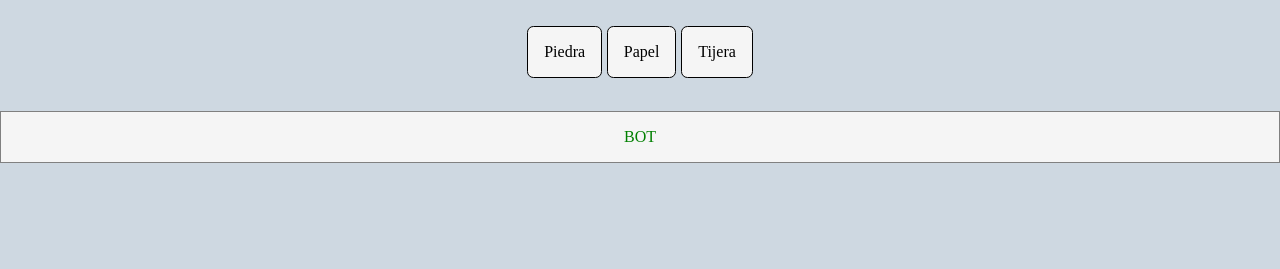
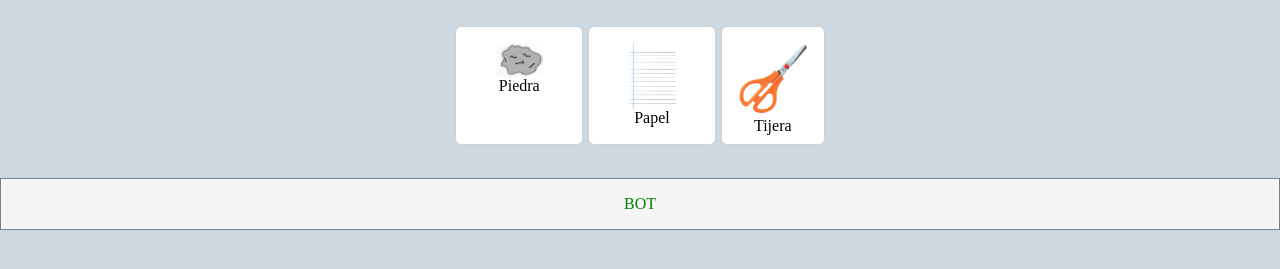
Before and after one commit to mariogrieco/Piedra-Papel-Y-Tijera-v1, a plain HTML site: page Piedra-papel-tijera/INDEX.html in a window 1280 px wide. Shown: the part 121-390 px from the top of the page. Drawn offline with Linux system fonts and the light colour scheme.

Commit message:
img
perdiendo el tiempo en la tarea de mejorando.la

```diff
--- a/Piedra-papel-tijera/INDEX.html
+++ b/Piedra-papel-tijera/INDEX.html
@@ -24,9 +24,9 @@
   </div>
   <nav>
     <ul>
-      <li id="piedra">Piedra</li>
-      <li id="papel">Papel</li>
-      <li id="tijera">Tijera</li>
+      <li id="piedra"> <figure><img src="req/img/roca.png" /></figure><figcaption>Piedra</figcaption></li>
+      <li id="papel"><figure><img src="req/img/papel.png" /></figure><figcaption>Papel</figcaption></li>
+      <li id="tijera"><figure><img src="req/img/tijera.gif" /></figure><figcaption>Tijera</figcaption></li>
     </ul>
   </nav>
   <div id="result">
--- a/Piedra-papel-tijera/req/styles/stylesheet.css
+++ b/Piedra-papel-tijera/req/styles/stylesheet.css
@@ -28,6 +28,18 @@ body header span, strong
   margin: 0 auto;
   padding: 1em;
 }
+figure img
+{
+  width: 50%;
+  vertical-align: middle;
+  height: 100%;
+}
+
+figure, figcaption
+{
+  display: block;
+  text-align: center;
+}
 nav ul, nav
 {
   margin: 1em;
@@ -36,10 +48,13 @@ nav ul, nav
 }
 nav ul li
 {
+  vertical-align: middle;
+  display: inline-block;
+  height: 85px;
   margin: 0.4px;
   border-radius: 0.4em;
-  background-color: whitesmoke;
-  border: 1px solid black;
+  background-color: white;
+  border: 1px solid rgb(208, 208, 208);
   color: black;
   font-style: block;
   padding: 1em;
@@ -79,3 +94,7 @@ li:hover
   padding: 1em;
   text-align: center;
 }
+#tijera figure img
+{
+  width: 70px;
+}
```
Also changed, not shown: Piedra-papel-tijera/req/img/papel.png (added), Piedra-papel-tijera/req/img/tijera.gif (added).
